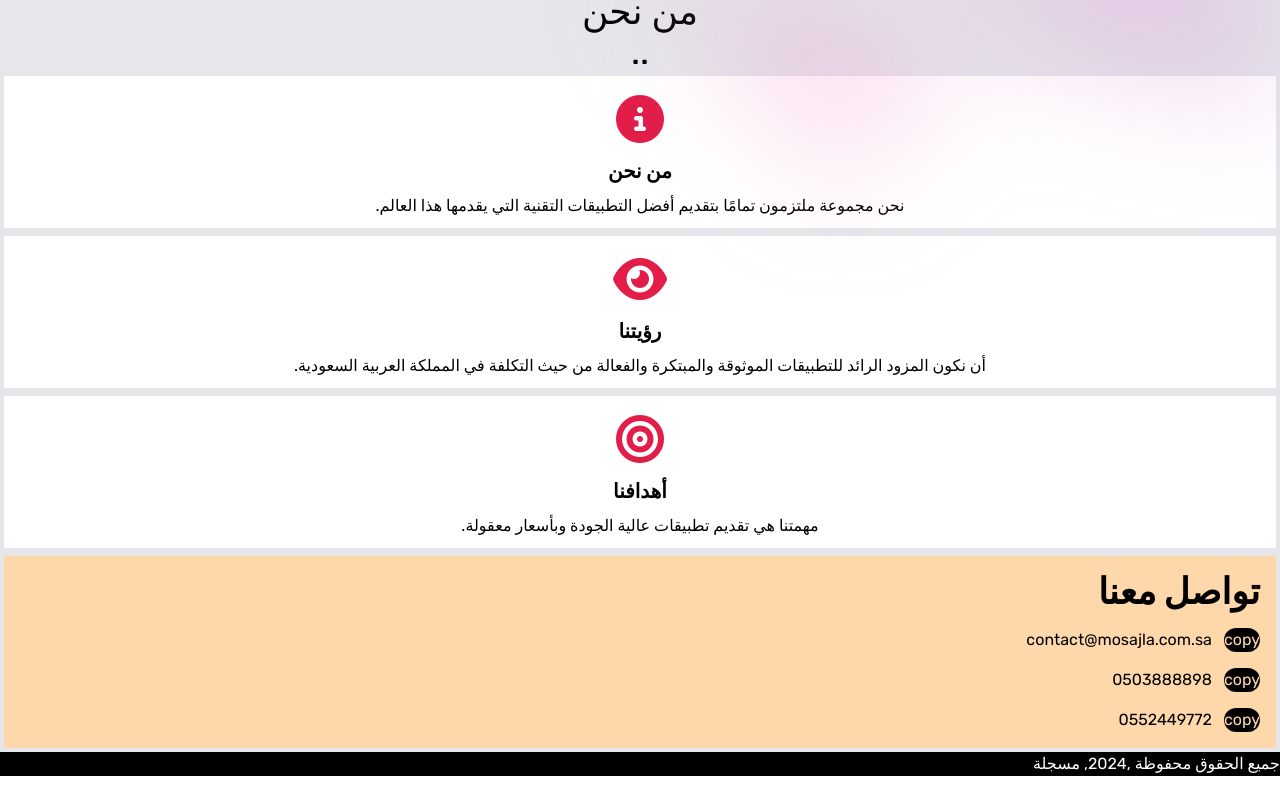
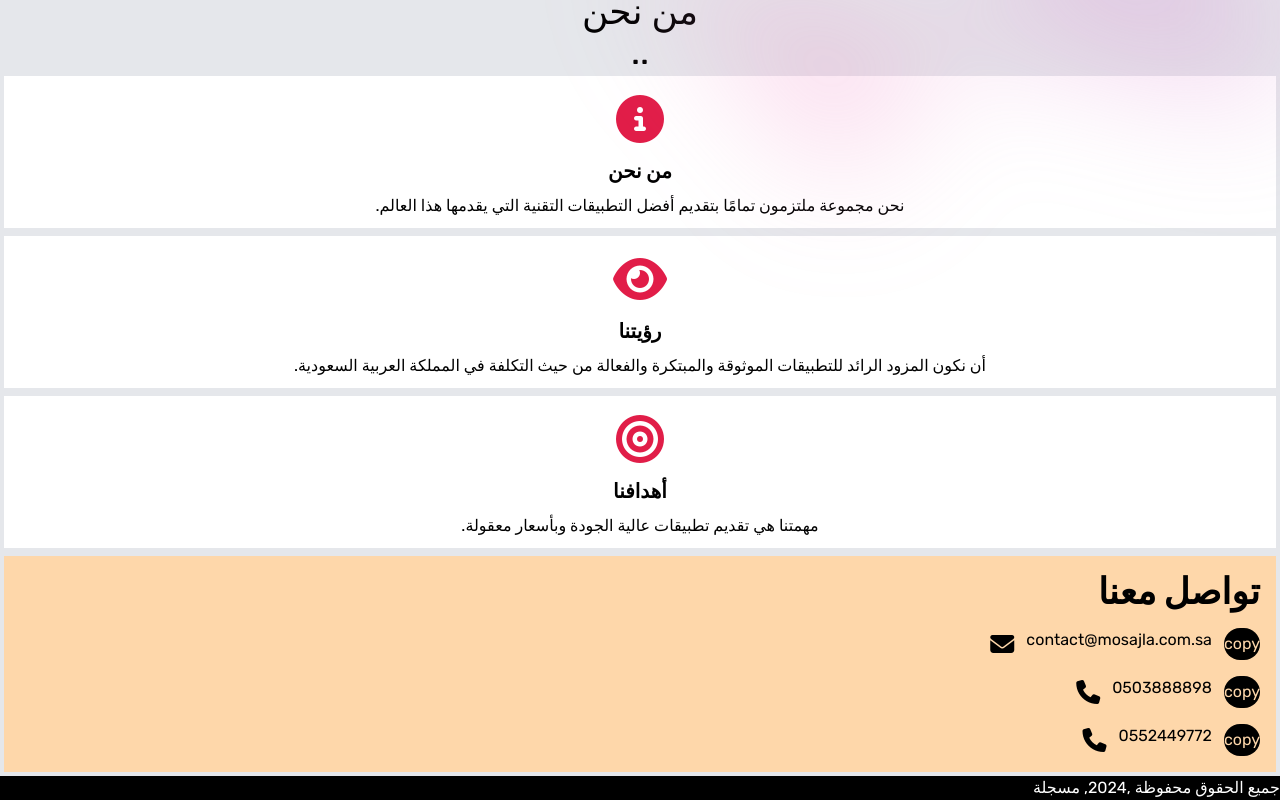
Before and after one commit to moattx/work, a SvelteKit app: page / in a window 1280 px wide. Shown: the part 708-1508 px from the top of the page. Before the commit the page ends 1484 px from the top, so only its background shows below. Built offline with nearby package versions, Linux system fonts and the light colour scheme.

Commit message:
add icons

```diff
--- a/src/routes/Contact.svelte
+++ b/src/routes/Contact.svelte
@@ -71,6 +71,7 @@
 		<h1>تواصل معنا</h1>
 	</div>
 	<div class="flex flex-row gap-3">
+		<span class="fa-solid fa-envelope text-2xl"></span>
 		{#if email_copied}
 			<p>contact@mosajla.com.sa</p>
 			<button class="box-border rounded-full bg-black text-orange-200">copied</button>
@@ -83,6 +84,7 @@
 	</div>
 	<div class="flex flex-row gap-3">
 
+		<span class="fa-solid fa-phone text-2xl"></span>
 			<p>0503888898</p>
 		{#if bandar_phone_copied}
 			<button class="box-border rounded-full bg-black text-orange-200">copied</button>
@@ -94,6 +96,7 @@
         </div>
 	<div class="flex flex-row gap-3">
 
+		<span class="fa-solid fa-phone text-2xl"></span>
 			<p>0552449772</p>
 		{#if abdullah_phone_copied}
 			<button class="box-border rounded-full bg-black text-orange-200">copied</button>
```
